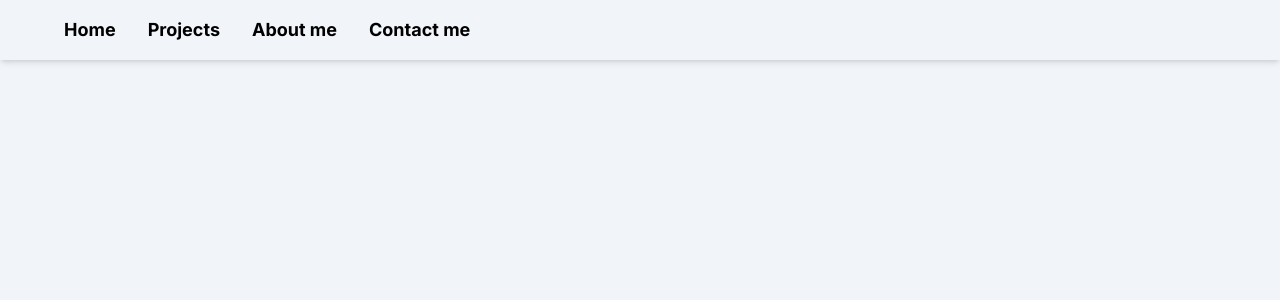
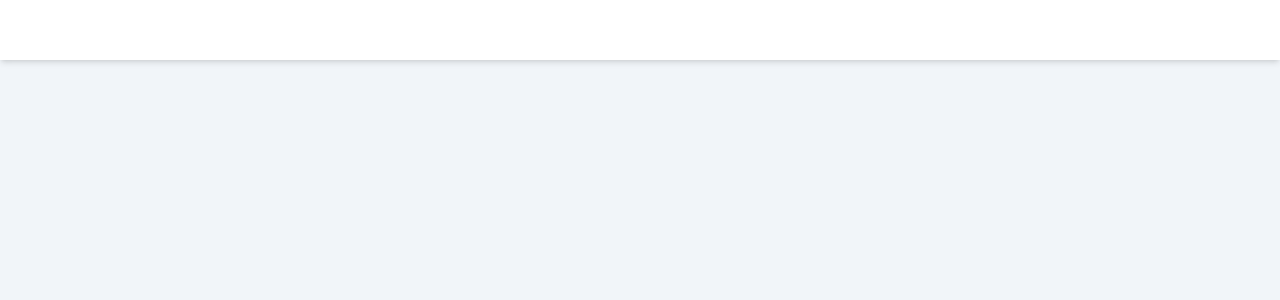
Before and after one commit to finsoncoutinho/portfolio, a Next.js app: page / in a window 1280 px wide. Shown: the top 300 px of the page. Built offline with nearby package versions, Linux system fonts and the light colour scheme.

Commit message:
feat: updated header

```diff
--- a/src/components/Header.tsx
+++ b/src/components/Header.tsx
@@ -1,34 +1,58 @@
 import Link from 'next/link'
 import { Link as scrollLink } from 'react-scroll'
 import React from 'react'
-
+import {
+  DropdownMenu,
+  DropdownMenuContent,
+  DropdownMenuItem,
+  DropdownMenuLabel,
+  DropdownMenuSeparator,
+  DropdownMenuTrigger,
+} from '@/components/ui/dropdown-menu'
+import { Menu } from 'lucide-react'
 const Header = () => {
   return (
-    <nav className='flex gap-8 px-16 py-4 shadow-md bg-secondary'>
+    <nav className='relative flex gap-8 px-16 py-7 md:p-4 shadow-md bg-background'>
+      <div className='hidden gap-8 md:flex'>
         <Link
           href='/'
-        className='hidden text-lg font-bold  md:block hover:text-accent  '
+          className='hidden text-lg font-semibold  md:block text-white  '
         >
           Home
         </Link>
         <Link
           href='/'
-        className='hidden text-lg font-bold  md:block  hover:text-accent'
+          className='hidden text-lg font-semibold  md:block  text-white'
         >
           Projects
         </Link>
         <Link
           href='/'
-        className='hidden text-lg font-bold  md:block hover:text-accent '
+          className='hidden text-lg font-semibold  md:block text-white '
         >
           About me
         </Link>
         <Link
           href='/'
-        className='hidden text-lg font-bold  md:block hover:text-accent'
+          className='hidden text-lg font-semibold md:block text-white'
         >
           Contact me
         </Link>
+      </div>
+      <div className='md:hidden absolute right-5 top-3'>
+        <DropdownMenu>
+          <DropdownMenuTrigger>
+            <Menu size={32} color='white' />
+          </DropdownMenuTrigger>
+          <DropdownMenuContent>
+            <DropdownMenuLabel>Home</DropdownMenuLabel>
+
+            <DropdownMenuItem>Projects</DropdownMenuItem>
+            <DropdownMenuItem>About me</DropdownMenuItem>
+            <DropdownMenuItem>Contact me</DropdownMenuItem>
+          </DropdownMenuContent>
+        </DropdownMenu>
+      </div>
     </nav>
   )
 }
```
Lines whose indentation alone changed are shown as unchanged.
